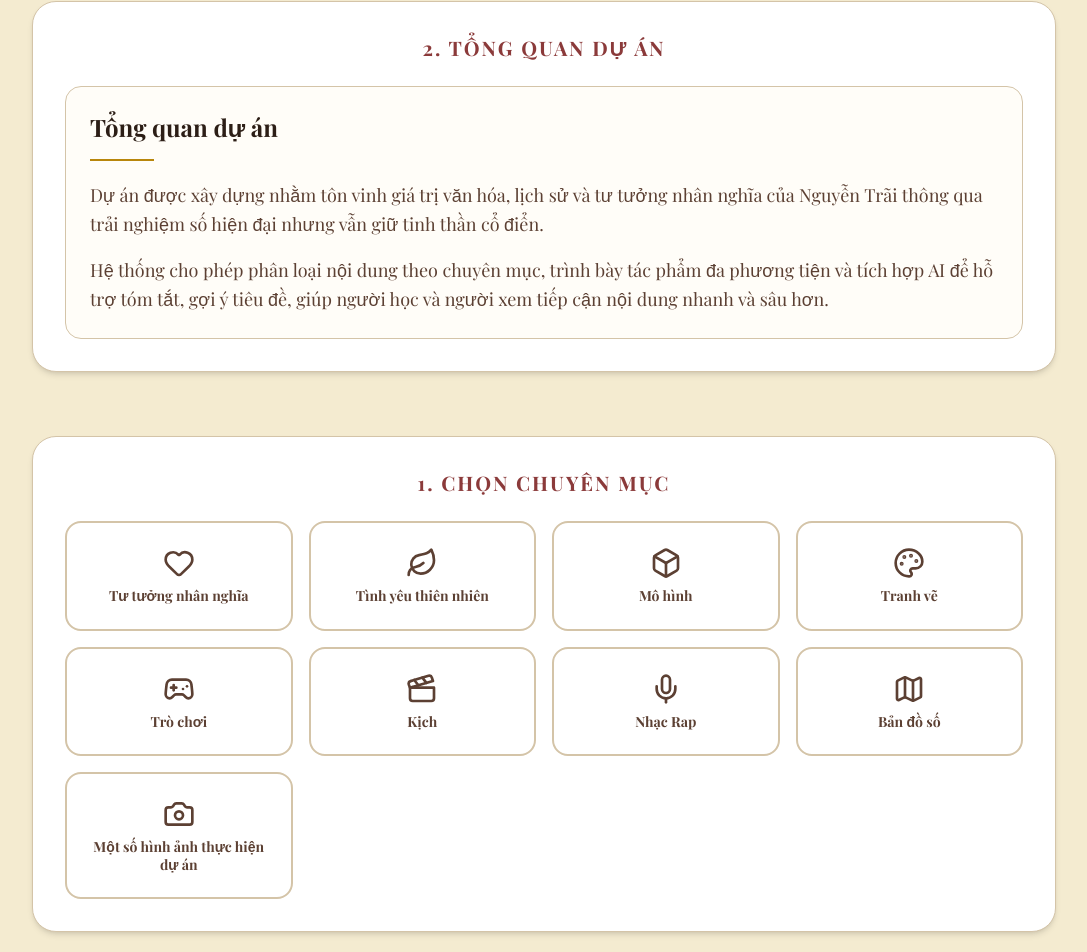
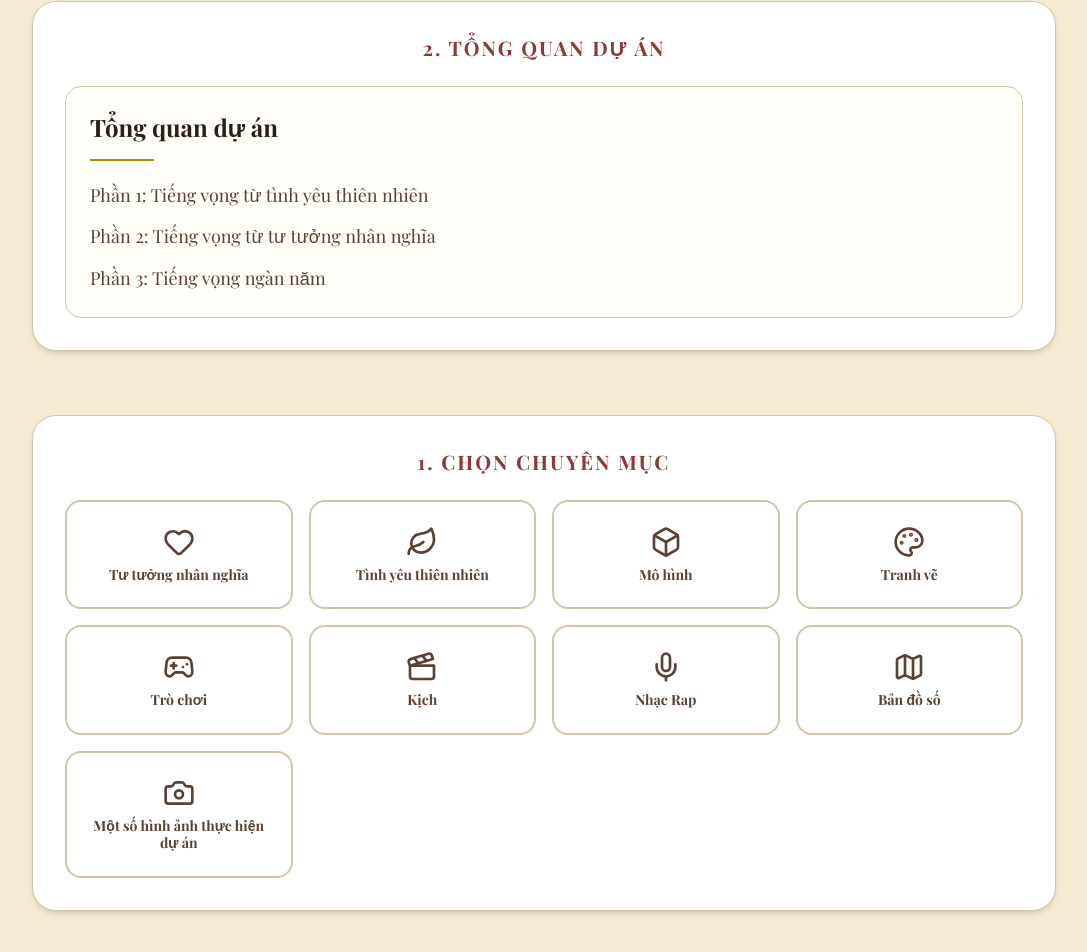
Before and after one commit to Kiy-K/NguyenTrai-Porfolio, a Next.js app: page / in a window 1280 px wide. Shown: the part 938-1890 px from the top of the page, without its empty margins (96-1183 px from the left). Built offline with nearby package versions, Linux system fonts and the light colour scheme; a web font is replaced by a local one.

Commit message:
content: update project overview sections

```diff
--- a/components/HomeProjectOverviewFeedback.tsx
+++ b/components/HomeProjectOverviewFeedback.tsx
@@ -63,14 +63,11 @@ export default function HomeProjectOverviewFeedback({ mode = 'both' }: HomeProje
             <article className="rounded-2xl border border-[#D4C4A8] bg-[#FFFDF8] p-6">
             <h3 className="text-2xl font-bold text-[#2C1E16] mb-4 font-playfair">Tổng quan dự án</h3>
             <div className="w-16 h-[2px] bg-[#B8860B] mb-5" />
-            <p className="text-[#5C4033] leading-relaxed text-lg mb-4 font-playfair">
-              Dự án được xây dựng nhằm tôn vinh giá trị văn hóa, lịch sử và tư tưởng nhân nghĩa của Nguyễn Trãi
-              thông qua trải nghiệm số hiện đại nhưng vẫn giữ tinh thần cổ điển.
-            </p>
-            <p className="text-[#5C4033] leading-relaxed text-lg font-playfair">
-              Hệ thống cho phép phân loại nội dung theo chuyên mục, trình bày tác phẩm đa phương tiện và tích hợp AI
-              để hỗ trợ tóm tắt, gợi ý tiêu đề, giúp người học và người xem tiếp cận nội dung nhanh và sâu hơn.
-            </p>
+            <ul className="space-y-3 text-[#5C4033] text-lg leading-relaxed font-playfair">
+              <li>Phần 1: Tiếng vọng từ tình yêu thiên nhiên</li>
+              <li>Phần 2: Tiếng vọng từ tư tưởng nhân nghĩa</li>
+              <li>Phần 3: Tiếng vọng ngàn năm</li>
+            </ul>
             </article>
           )}
 
```
